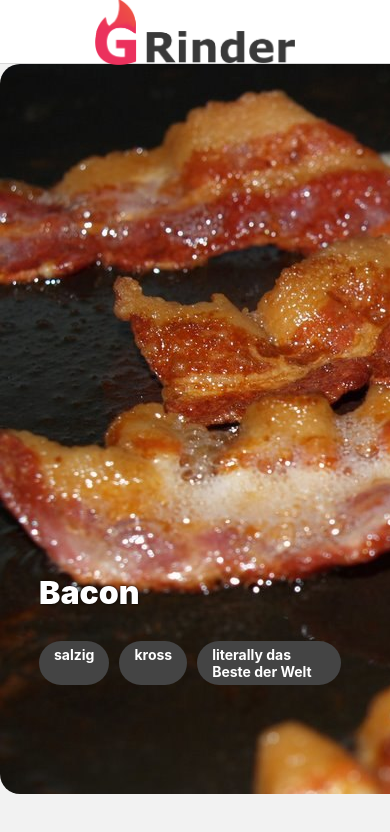
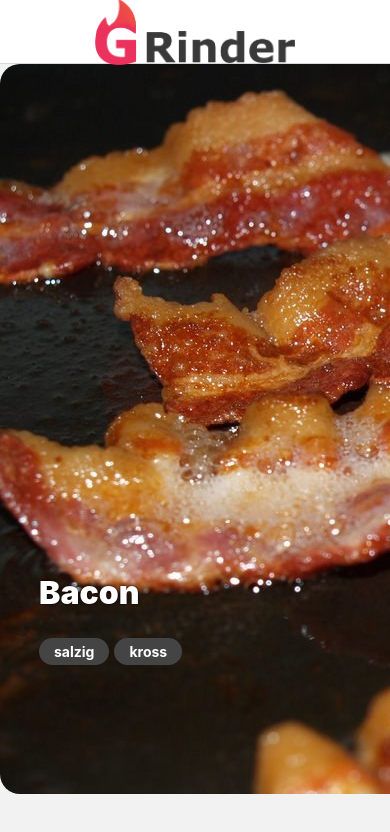
Before and after one commit to reiscracker/Rinder, a React Native app: screen / in a window 390 px wide. Shown: the top 832 px of the page. Built offline with nearby package versions, Linux system fonts and the light colour scheme.

Commit message:
Fix #8 by properly wrapping tags

```diff
--- a/src/Card.jsx
+++ b/src/Card.jsx
@@ -34,14 +34,16 @@ const styles = StyleSheet.create({
     },
     tagContainer: {
         position: "absolute",
-        flex: 1,
         left: "10%",
         right: "10%",
-        bottom: "15%",
+        top: "78%",
         flexDirection: "row",
+        flexWrap: "wrap",
+        overflow: "hidden",
     },
     tag: {
-        marginRight: 10,
+        marginRight: 5,
+        marginTop: 5,
         paddingVertical: 5,
         paddingHorizontal: 15,
         borderRadius: 50,
--- a/src/profiles.js
+++ b/src/profiles.js
@@ -61,7 +61,7 @@ export default [
     },
     {
         name: "Bacon",
-        tags: ["salzig", "kross", "literally das Beste der Welt"],
+        tags: ["salzig", "kross"],
         image: require("../assets/profiles/bacon.jpg"), // https://commons.wikimedia.org/wiki/File:Flickr_-_cyclonebill_-_Bacon_(1).jpg
         responses: ["Bacon, Bacon, Bacon, Bacon, Bacon, Bacon, Bacon, Bacon 🐷", "Muss ich noch mehr zu mir sagen?"]
     },
```
